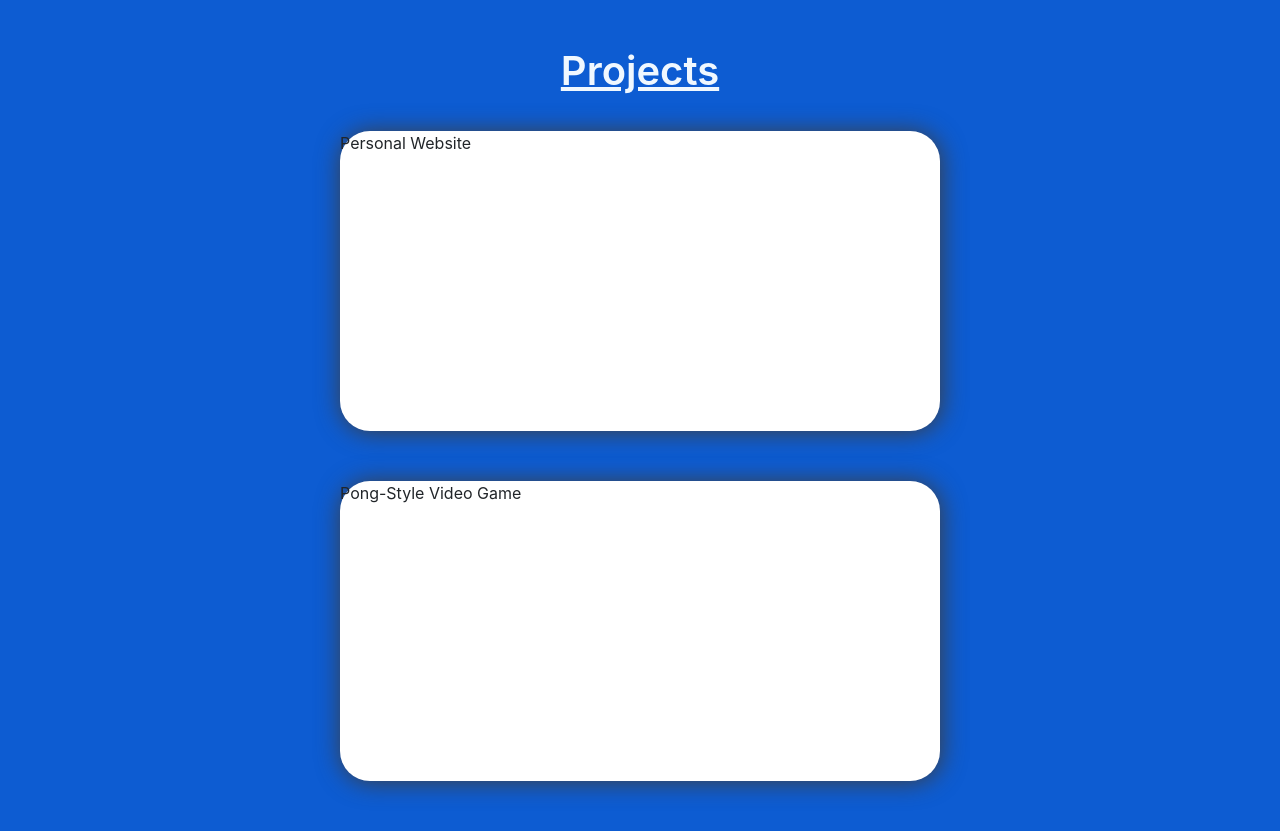
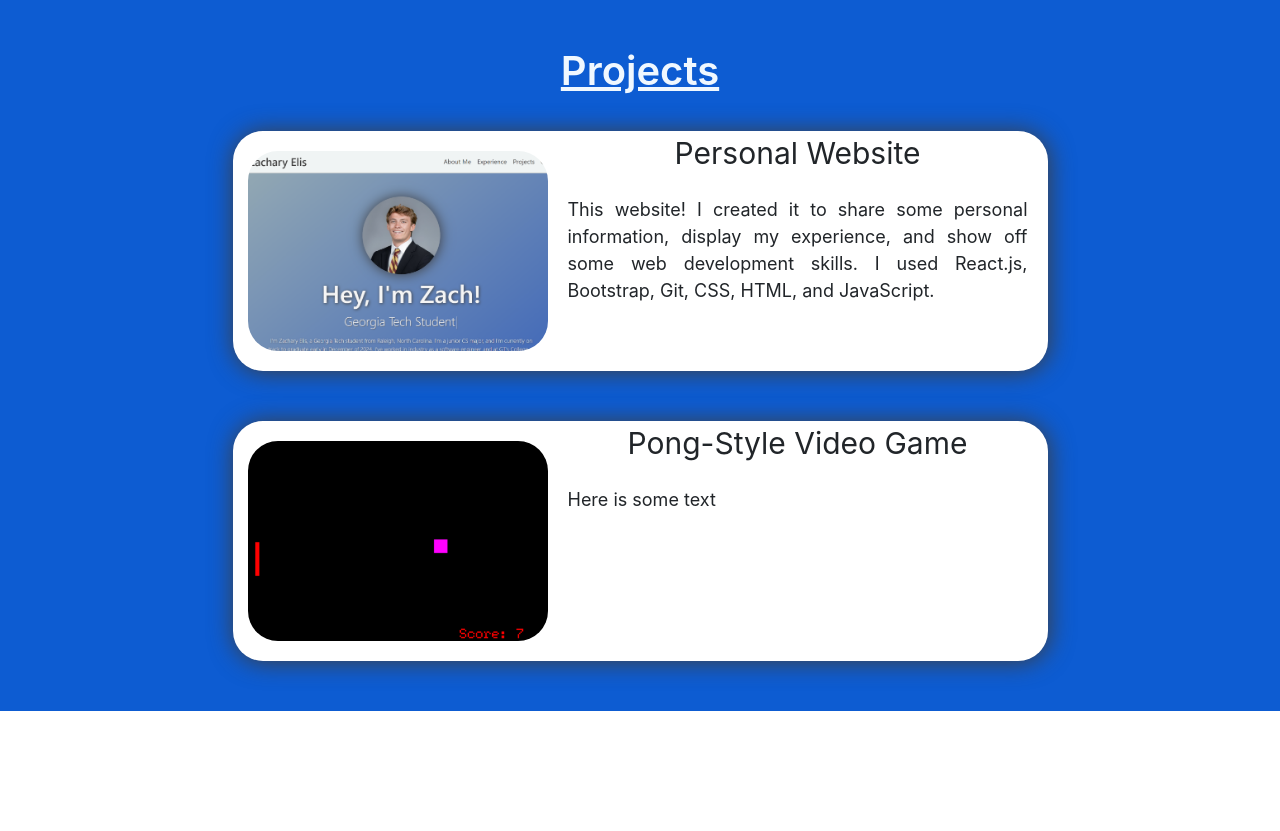
Before and after one commit to zacharyelis/ZWE-Personal-Website, a JavaScript app: page / in a window 1280 px wide. Shown: the part 2400-3231 px from the top of the page. After the commit the page ends 3111 px from the top, so only its background shows below. Built offline with nearby package versions, Linux system fonts and the light colour scheme; the HTML template or start-up script is replaced by a standard one.

Commit message:
project spacing issues

```diff
--- a/src/components/Projects/projects.css
+++ b/src/components/Projects/projects.css
@@ -20,11 +20,35 @@
 
 .project-box {
     background-color: white;
-    min-height: 300px;
-    min-width: 600px;
     margin-bottom: 50px;
     box-shadow: 1px 1px 25px rgb(63, 62, 62);
     border-radius: 30px;
+}
+
+.project-photo{
+    width: 300px;
+    border-radius: 30px;
+    margin-left: 15px;
+    margin-top: 20px;
+    margin-bottom: 20px;
+}
+
+.project-text-area {
+    flex-direction: column;
+    align-items: center;
+}
+
+.project-title {
+    font-size: 30px;
+    text-align: center;
+    width: 500px;
+}
+
+.project-description {
+    font-size: 18px;
+    text-align: justify;
+    width: 500px;
+    padding: 20px;
 }
 
 @media screen and (max-width: 900px) {
@@ -36,6 +60,7 @@
         padding-top: 50px;
         padding-left: 30px;
         padding-right: 30px;
+        display: none;
     }
 
 }
--- a/src/components/Projects/projects.js
+++ b/src/components/Projects/projects.js
@@ -1,4 +1,6 @@
 import "./projects.css";
+import WebsiteScreenshot from "./WebsiteScreenshot.png";
+import GameScreenshot from "./GameScreenshot.png";
 
 export default function projects() {
     return(
@@ -6,10 +8,20 @@ export default function projects() {
            <div className="d-flex projects-header">Projects</div>
            <div className="d-flex project-list">
                 <div className="d-flex project-box">
-                    <div className="project-title">Personal Website</div>
+                    <img src = {WebsiteScreenshot} className="project-photo" alt="Personal website screenshot"/>
+                    <div className="d-flex project-text-area">
+                        <div className="project-title">Personal Website</div>
+                        <div className="project-description">This website! I created it to share some personal
+                        information, display my experience, and show off some web development skills. I used
+                        React.js, Bootstrap, Git, CSS, HTML, and JavaScript.</div>
+                    </div>
                 </div>
                 <div className= "d-flex project-box">
-                <div className="project-title">Pong-Style Video Game</div>
+                    <img src = {GameScreenshot} className="project-photo" alt="Pong game screenshot"/>
+                    <div className="d-flex project-text-area">
+                        <div className="project-title">Pong-Style Video Game</div>
+                        <div className="project-description">Here is some text</div>
+                    </div>
                 </div>
            </div>
         </div>
```
Also changed, not shown: src/components/Projects/GameScreenshot.png (added), src/components/Projects/WebsiteScreenshot.png (added).
